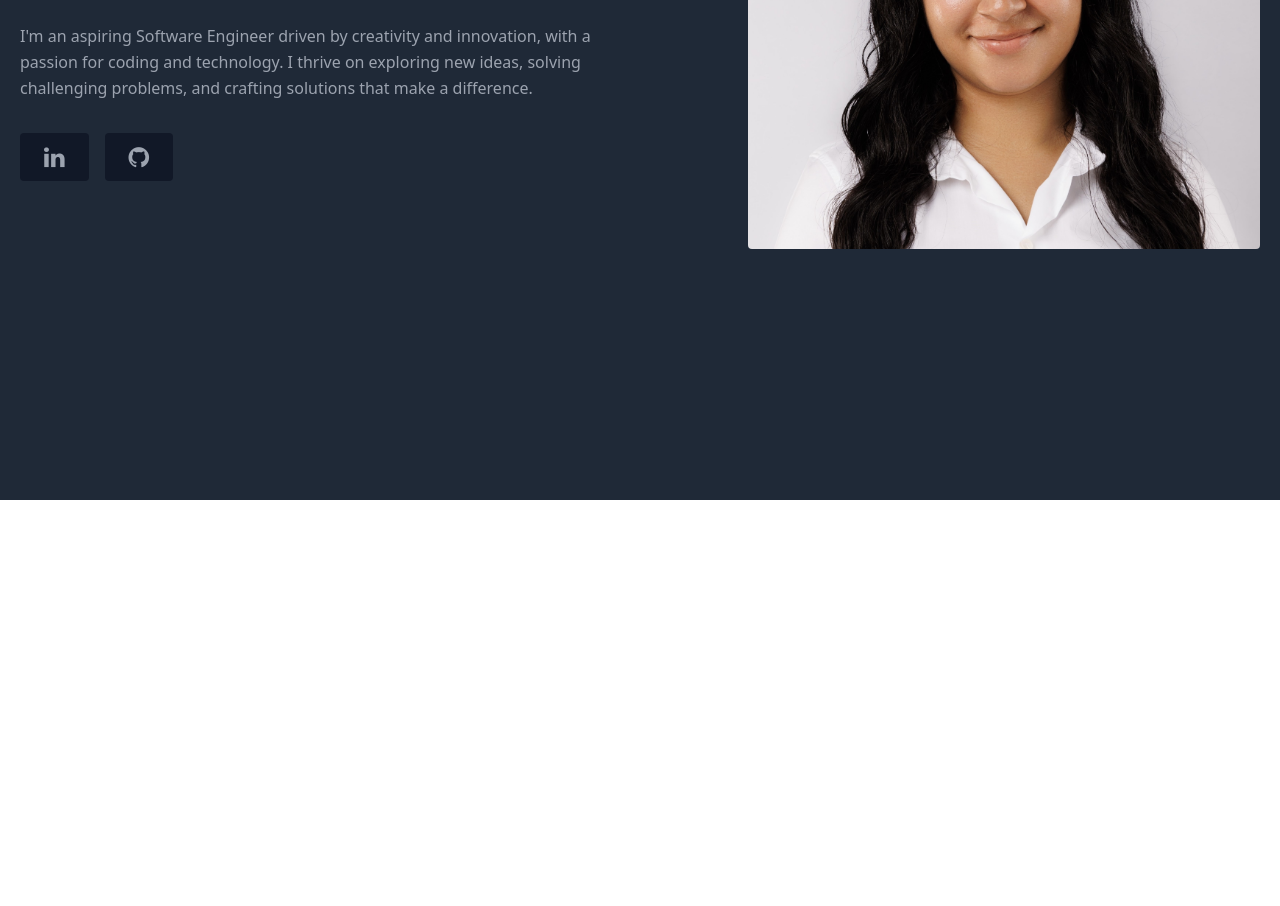
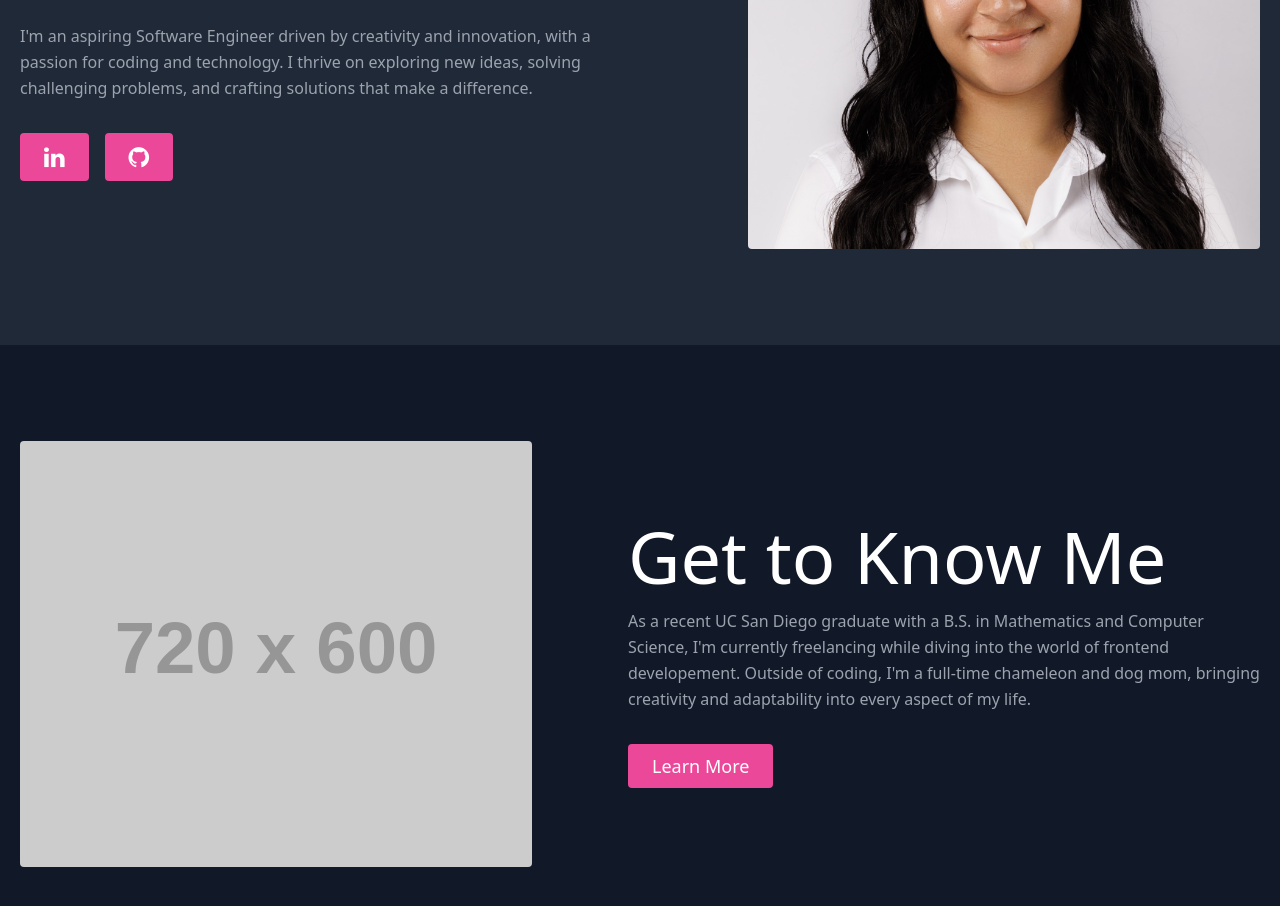
Before and after one commit to d1solis/dsolis-portfolio-website, an Angular app: page /home in a window 1280 px wide. Shown: the part 380-1286 px from the top of the page. Before the commit the page ends 880 px from the top, so only its background shows below. Built offline with nearby package versions, Linux system fonts and the light colour scheme.

Commit message:
Created and updated a new section in Home

```diff
--- a/src/app/home/home.component.html
+++ b/src/app/home/home.component.html
@@ -8,8 +8,8 @@
             </h1>
             <p class="mb-8 leading-relaxed">I'm an aspiring Software Engineer driven by creativity and innovation, with a passion for coding and technology. I thrive on exploring new ideas, solving challenging problems, and crafting solutions that make a difference.</p>
             <div class="flex justify-center">
-                <a href="https://www.linkedin.com/in/dalila-solis-993b85319/" class="fa fa-linkedin inline-flex text-gray-400 bg-gray-900 border-0 py-2 px-6 focus:outline-none hover:bg-gray-700 hover:text-white rounded text-2xl"></a>
-                <a href="https://github.com/d1solis" class="fa fa-github ml-4 inline-flex text-gray-400 bg-gray-900 border-0 py-2 px-6 focus:outline-none hover:bg-gray-700 hover:text-white rounded text-2xl"></a>
+                <a href="https://www.linkedin.com/in/dalila-solis-993b85319/" class="fa fa-linkedin inline-flex text-white bg-pink-500 border-0 py-2 px-6 focus:outline-none hover:bg-pink-600 rounded text-2xl"></a>
+                <a href="https://github.com/d1solis" class="fa fa-github ml-4 inline-flex text-white bg-pink-500 border-0 py-2 px-6 focus:outline-none hover:bg-pink-600  rounded text-2xl"></a>
             </div>
           </div>
           <div class="lg:max-w-lg lg:w-full md:w-1/2 w-5/6">
@@ -18,4 +18,19 @@
         </div>
       </section>
 
+      <section class="text-gray-400 bg-gray-900 body-font">
+        <div class="container mx-auto flex px-5 py-24 md:flex-row flex-col items-center">
+          <div class="lg:max-w-lg lg:w-full md:w-1/2 w-5/6 md:mb-0 mb-10">
+            <img class="object-cover object-center rounded" alt="hero" src="https://dummyimage.com/720x600">
+          </div>
+          <div class="lg:flex-grow md:w-1/2 lg:pl-24 md:pl-16 flex flex-col md:items-start md:text-left items-center text-center">
+            <h1 class="title-font sm:text-7xl text-7xl mb-4 font-medium text-white">Get to Know Me</h1>
+            <p class="mb-8 leading-relaxed">As a recent UC San Diego graduate with a B.S. in Mathematics and Computer Science, I'm currently freelancing while diving into the world of frontend developement. Outside of coding, I'm a full-time chameleon and dog mom, bringing creativity and adaptability into every aspect of my life.</p>
+            <div class="flex justify-center">
+              <button class="inline-flex text-white bg-pink-500 border-0 py-2 px-6 focus:outline-none hover:bg-pink-600 rounded text-lg">Learn More</button>
+            </div>
+          </div>
+        </div>
+      </section>
+
 </div>
```
